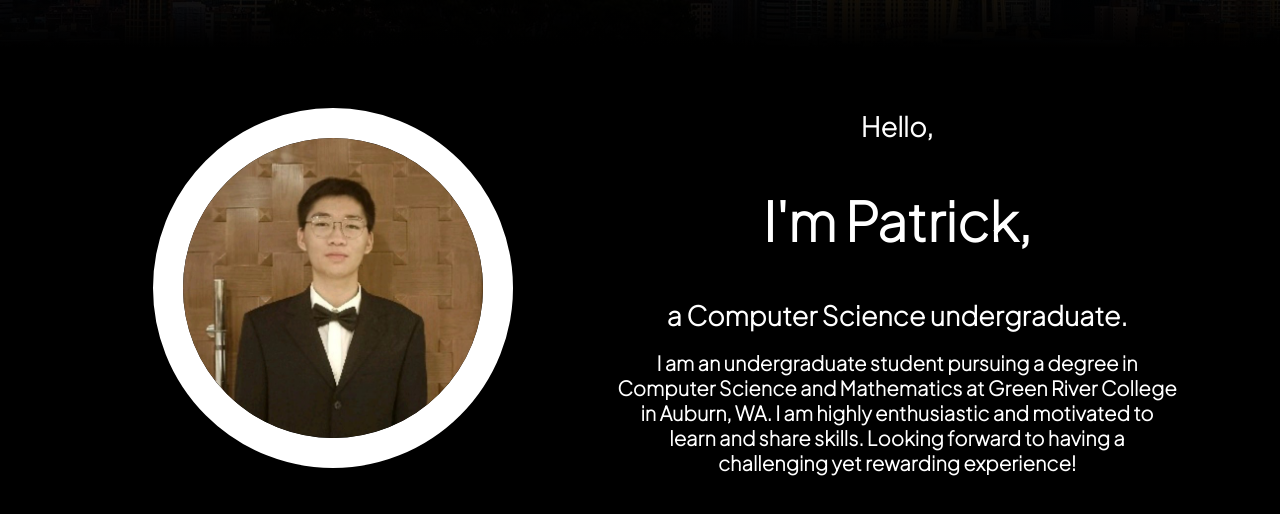
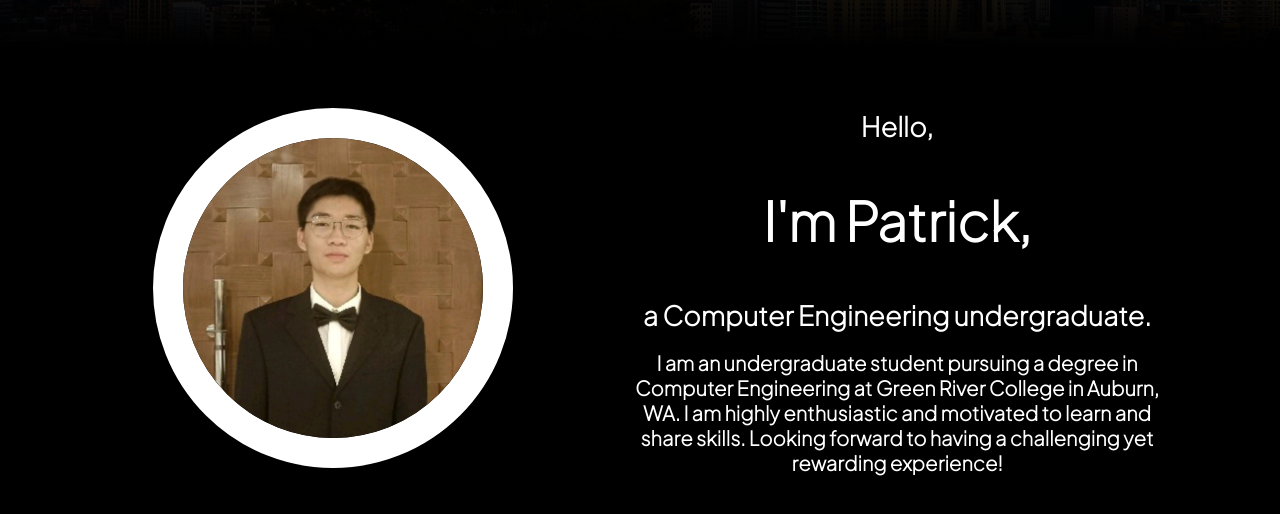
Before and after one commit to patrickw2601/patrickrolandwijaya, a plain HTML site: page index.html in a window 1280 px wide. Shown: the part 552-1066 px from the top of the page. Drawn offline with Linux system fonts and the light colour scheme.

Commit message:
Update index.html

```diff
--- a/index.html
+++ b/index.html
@@ -93,8 +93,8 @@
 				<td id="desc" style="margin-left: 100px">
 				<h1 id="textone">Hello,</h1>
 				<h2 id="texttwo">I'm Patrick,</h2>
-				<h1 id="textthree">a Computer Science undergraduate.</h1>
-				<h1 id="textfour">I am an undergraduate student pursuing a degree in Computer Science and Mathematics at Green River College in Auburn, WA. I am highly enthusiastic and motivated to learn and share skills. Looking forward to having a challenging yet rewarding experience!</h1>
+				<h1 id="textthree">a Computer Engineering undergraduate.</h1>
+				<h1 id="textfour">I am an undergraduate student pursuing a degree in Computer Engineering at Green River College in Auburn, WA. I am highly enthusiastic and motivated to learn and share skills. Looking forward to having a challenging yet rewarding experience!</h1>
 			</td>
 			</tr>
 		</table>
```
